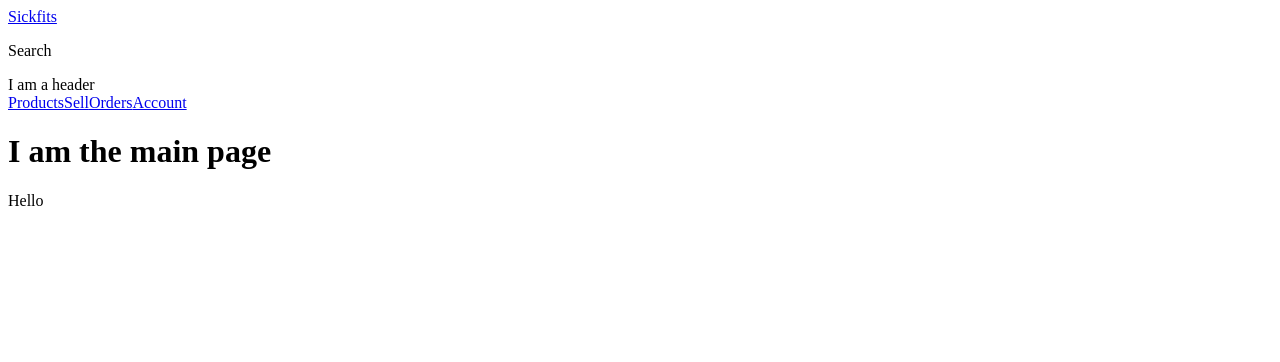
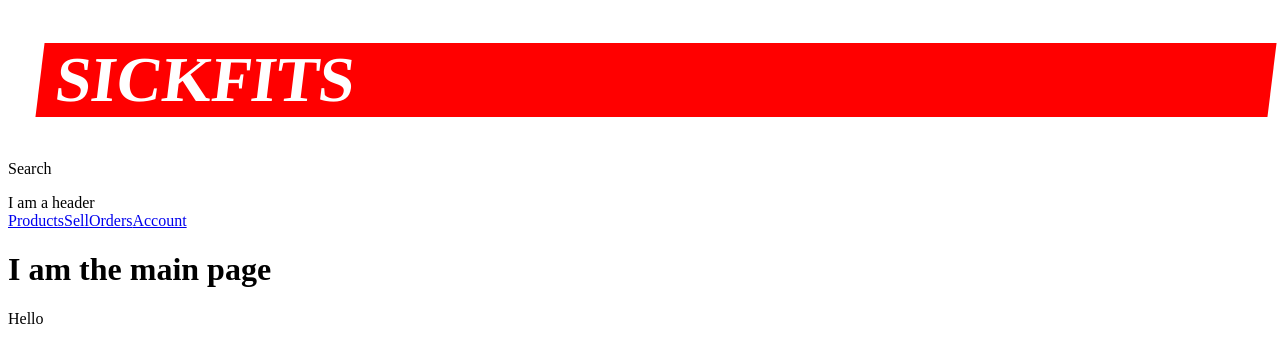
Before and after one commit to flo20/shopping-site, a Next.js app in the folder frontend/: page / in a window 1280 px wide. Shown: the top 362 px of the page. Built offline with nearby package versions, Linux system fonts and the light colour scheme.

Commit message:
Fix webpack issues

```diff
--- a/frontend/components/Header.js
+++ b/frontend/components/Header.js
@@ -1,12 +1,41 @@
 import React from 'react';
 import Link from 'next/link';
+import styled from 'styled-components';
 import Nav from './Nav';
+
+const Logo = styled.h1`
+  font-size: 4rem;
+  margin-left: 2rem;
+  position: relative;
+  z-index: 2;
+  background: red;
+  transform: skew(-7deg);
+  background: red;
+  a {
+    color: white;
+    text-decoration: none;
+    text-transform: uppercase;
+    padding: 0.5rem 1rem;
+  }
+`;
+
+// const HeaderStyles = styled.header`
+//   .bar {
+//     border-bottom: 10px solid var(--black, black);
+//     display: grid;
+//     grid-template-columns: auto 1fr;
+//     justify-content: space-between;
+//     align-items: center;
+//   }
+// `;
 
 export default function Header() {
   return (
     <header>
       <div className="bar">
-        <Link href="/">Sickfits</Link>
+        <Logo>
+          <Link href="/">Sickfits</Link>
+        </Logo>
       </div>
       <div className="sub-bar">
         <p>Search</p>
--- a/frontend/package.json
+++ b/frontend/package.json
@@ -19,7 +19,6 @@
     "@stripe/stripe-js": "^1.11.0",
     "apollo-upload-client": "^14.1.3",
     "babel-core": "^7.0.0-bridge.0",
-    "babel-plugin-styled-components": "^1.12.0",
     "date-fns": "^2.16.1",
     "downshift": "^6.0.6",
     "graphql": "^15.4.0",
@@ -33,7 +32,7 @@
     "react": "^17.0.2",
     "react-dom": "^17.0.2",
     "react-transition-group": "^4.4.1",
-    "styled-components": "^5.2.1",
+    "styled-components": "^5.3.0",
     "waait": "^1.0.5"
   },
   "devDependencies": {
@@ -45,6 +44,7 @@
     "@testing-library/user-event": "^12.3.0",
     "babel-eslint": "^10.1.0",
     "babel-jest": "^26.6.3",
+    "babel-plugin-styled-components": "^1.13.2",
     "casual": "^1.6.2",
     "eslint": "^7.14.0",
     "eslint-config-airbnb": "^18.2.1",
@@ -80,6 +80,7 @@
         "plugins": [
           [
             "styled-components",
+            "babel-plugin-styled-components",
             {
               "ssr": true,
               "displayName": true
```
Also changed, not shown: frontend/components/ErrorMessage.js (+45 -45 lines), frontend/components/Page.js (+16 -0 lines), 1 other file (tests, documents, lock files or other folders).
